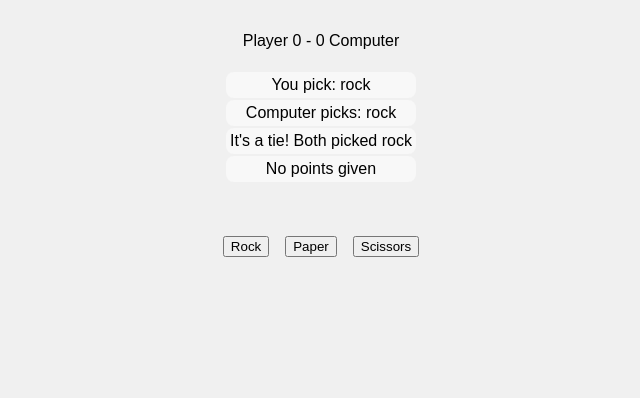
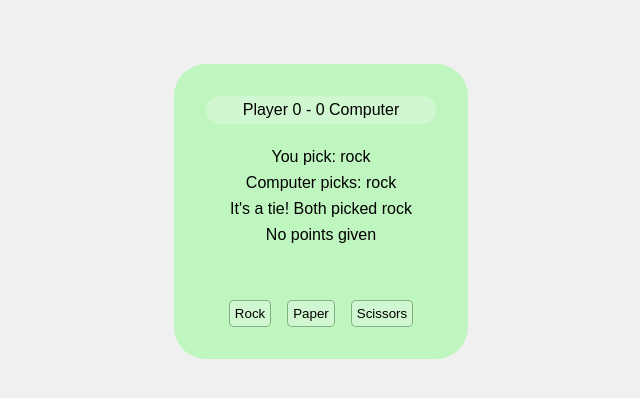
Before and after one commit to e-lemma/rock-paper-scissors, a plain HTML site: page index.html in a window 1280 px wide. Both pictures are taken after a click on the button "Rock". Shown: the whole page, without its empty margins (319-959 px from the left). Drawn offline with Linux system fonts and the light colour scheme.

Commit message:
Add container, button styling, remove white bg from game messages

```diff
--- a/styles.css
+++ b/styles.css
@@ -1,3 +1,8 @@
+* {
+  margin: 0;
+  padding: 0;
+}
+
 body {
   font-family: Arial, sans-serif;
   max-width: 600px;
@@ -10,12 +15,20 @@ body {
   flex-direction: column;
 }
 
+.container {
+  background-color: #98fb988d;
+  padding: 2rem;
+  border-radius: 2rem;
+  margin: 2rem;
+  display: flex;
+  flex-direction: column;
+}
+
 #player-choices {
   display: flex;
   gap: 1rem;
   justify-content: center;
   margin-top: 2rem;
-  margin-bottom: 2rem;
 }
 
 #game-messages {
@@ -23,9 +36,23 @@ body {
   border-radius: 8px;
 }
 
-#game-messages div {
-  margin: 2px;
+.game-message {
   padding: 4px;
-  background-color: #f8f8f8;
-  border-radius: 8px;
 }
+
+button {
+  padding: 5px;
+  background-color: #dff8df8d;
+  border: 1px solid #4676468d;
+  border-radius: 5px;
+}
+
+#restart {
+  margin-top: 1rem;
+}
+
+#game-score {
+  background-color: #dff8df8d;
+  padding: 5px;
+  border-radius: 2rem;
+}
```
